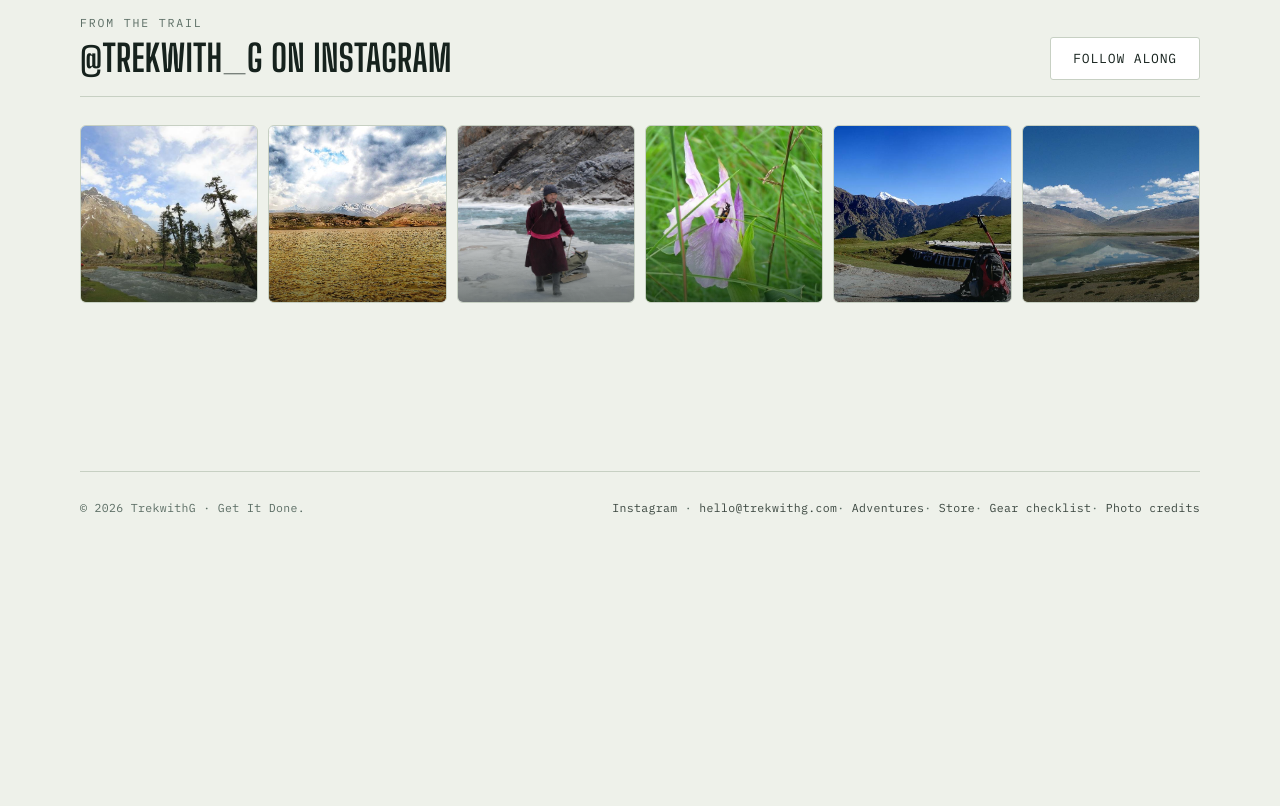
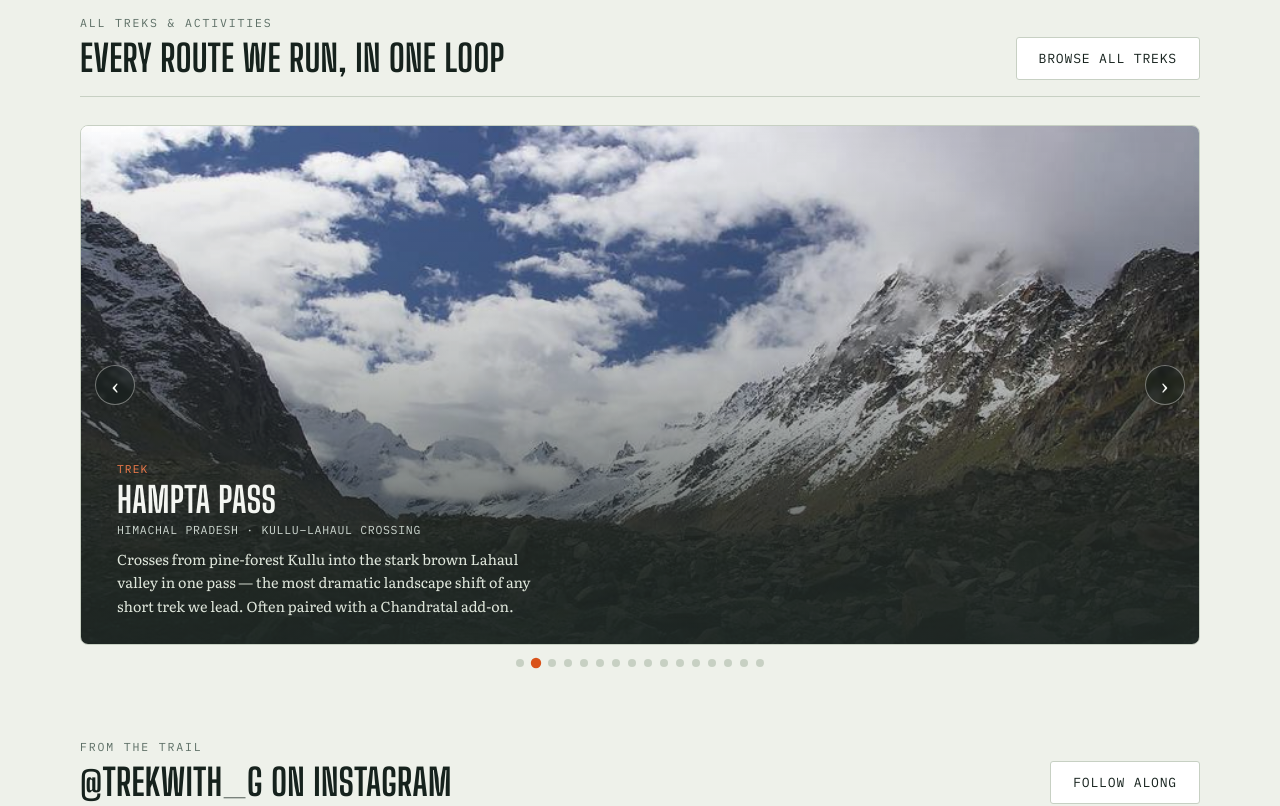
Before and after one commit to akash845/trekwithg-website, a Next.js app: page / in a window 1280 px wide. Shown: the part 1100-1906 px from the top of the page. Before the commit the page ends 1643 px from the top, so only its background shows below. Built offline with nearby package versions, Linux system fonts and the light colour scheme.

Commit message:
Add auto-playing slideshow of all treks and activities to homepage
Gives the landing page a single loop through every fixed-departure
trek and adventure activity instead of requiring a click into /treks
or /adventures to see the full lineup.

Co-Authored-By: Claude Sonnet 5 <noreply@anthropic.com>

```diff
--- a/app/globals.css
+++ b/app/globals.css
@@ -569,6 +569,48 @@ footer a:hover{color:var(--blaze);}
 .gear-card li::before{ content:'—'; position:absolute; left:0; color:var(--blaze); }
 
 /* ---------- Instagram strip ---------- */
+/* ---------- Highlights slideshow ---------- */
+.slideshow{ margin-top:20px; }
+.slideshow-stage{
+  position:relative; width:100%; aspect-ratio:16/9; max-height:520px;
+  border-radius:8px; overflow:hidden; border:1px solid var(--line); background:var(--surface);
+}
+@media (max-width:640px){ .slideshow-stage{ aspect-ratio:4/5; } }
+.slideshow-slide{
+  position:absolute; inset:0; display:block; opacity:0; visibility:hidden;
+  transition:opacity .6s ease; text-decoration:none;
+}
+.slideshow-slide.is-active{ opacity:1; visibility:visible; }
+.slideshow-scrim{
+  position:absolute; inset:0;
+  background:linear-gradient(to top, rgba(11,21,18,.9), rgba(11,21,18,.25) 55%, transparent);
+}
+.slideshow-caption{
+  position:absolute; left:0; right:0; bottom:0; padding:20px clamp(16px,4vw,36px) 26px; color:#F4F6F1;
+}
+.slideshow-kicker{ font-size:.7rem; letter-spacing:.1em; text-transform:uppercase; color:#F0703B; }
+.slideshow-caption h3{
+  font-family:'Big Shoulders Display',sans-serif; text-transform:uppercase; margin-block:6px 4px;
+  font-size:clamp(1.5rem,3.4vw,2.2rem); line-height:1; color:#F4F6F1;
+}
+.slideshow-region{ font-family:'IBM Plex Mono',monospace; font-size:.72rem; letter-spacing:.06em; text-transform:uppercase; color:#CBD6CE; }
+.slideshow-caption p{ margin-top:10px; max-width:52ch; font-size:.9rem; color:#DDE5D9; }
+.slideshow-arrow{
+  position:absolute; top:50%; translate:0 -50%; width:40px; height:40px; border-radius:50%;
+  border:1px solid rgba(244,246,241,.4); background:rgba(11,21,18,.35); color:#F4F6F1;
+  font-size:1.4rem; line-height:1; cursor:pointer; display:flex; align-items:center; justify-content:center;
+  backdrop-filter:blur(2px); transition:background .15s ease;
+}
+.slideshow-arrow:hover{ background:rgba(11,21,18,.6); }
+.slideshow-arrow-prev{ left:14px; }
+.slideshow-arrow-next{ right:14px; }
+.slideshow-dots{ display:flex; gap:8px; justify-content:center; margin-top:14px; flex-wrap:wrap; }
+.slideshow-dot{
+  width:8px; height:8px; border-radius:50%; border:none; padding:0; background:var(--line); cursor:pointer;
+  transition:background .15s ease, transform .15s ease;
+}
+.slideshow-dot.is-active{ background:var(--blaze); transform:scale(1.3); }
+
 .insta-grid{ display:grid; grid-template-columns:repeat(auto-fit,minmax(150px,1fr)); gap:10px; margin-top:20px; }
 .insta-cell{ position:relative; aspect-ratio:1/1; border-radius:6px; overflow:hidden; border:1px solid var(--line); display:block; }
 .insta-cell img{ width:100%; height:100%; object-fit:cover; display:block; transition:transform .2s ease; }
--- a/app/page.tsx
+++ b/app/page.tsx
@@ -1,7 +1,36 @@
 import type { Metadata } from 'next';
 import Image from 'next/image';
+import Link from 'next/link';
 import Hero from '@/components/Hero';
+import HighlightsSlideshow, { type SlideshowItem } from '@/components/HighlightsSlideshow';
 import { BLUR_DATA_URL } from '@/lib/blurPlaceholder';
+import { getAllTreks } from '@/lib/treks';
+import { getAllAdventures } from '@/lib/adventures';
+
+const HIGHLIGHT_SLIDES: SlideshowItem[] = [
+  ...getAllTreks()
+    .filter((trek) => trek.slug !== 'custom')
+    .map((trek) => ({
+      key: `trek-${trek.slug}`,
+      href: `/treks/${trek.slug}`,
+      image: trek.image,
+      imageAlt: trek.imageAlt,
+      kicker: 'Trek',
+      title: trek.title,
+      region: trek.region,
+      desc: trek.desc,
+    })),
+  ...getAllAdventures().map((adventure) => ({
+    key: `adventure-${adventure.slug}`,
+    href: `/adventures/${adventure.slug}`,
+    image: adventure.image,
+    imageAlt: adventure.imageAlt,
+    kicker: adventure.categoryLabel,
+    title: adventure.title,
+    region: adventure.region,
+    desc: adventure.desc,
+  })),
+];
 
 const INSTA_IMAGES = [
   { src: 'images/kedarkantha-harkidun.jpg', alt: 'First light over Har Ki Dun from the Kedarkantha ridge' },
@@ -61,6 +90,19 @@ export default function HomePage() {
       <div className="section">
         <div className="section-head">
           <div>
+            <div className="eyebrow">All treks & activities</div>
+            <h2>Every route we run, in one loop</h2>
+          </div>
+          <Link className="btn btn-outline" href="/treks">
+            Browse all treks
+          </Link>
+        </div>
+        <HighlightsSlideshow items={HIGHLIGHT_SLIDES} />
+      </div>
+
+      <div className="section">
+        <div className="section-head">
+          <div>
             <div className="eyebrow">From the trail</div>
             <h2>@trekwith_g on Instagram</h2>
           </div>
--- /dev/null
+++ b/components/HighlightsSlideshow.tsx
@@ -0,0 +1,116 @@
+'use client';
+
+import Image from 'next/image';
+import Link from 'next/link';
+import { useCallback, useEffect, useRef, useState } from 'react';
+import { BLUR_DATA_URL } from '@/lib/blurPlaceholder';
+
+export interface SlideshowItem {
+  key: string;
+  href: string;
+  image: string;
+  imageAlt: string;
+  kicker: string;
+  title: string;
+  region: string;
+  desc: string;
+}
+
+const AUTOPLAY_MS = 5500;
+
+export default function HighlightsSlideshow({ items }: { items: SlideshowItem[] }) {
+  const [index, setIndex] = useState(0);
+  const [paused, setPaused] = useState(false);
+  const timerRef = useRef<ReturnType<typeof setInterval> | null>(null);
+
+  const goTo = useCallback(
+    (next: number) => {
+      setIndex(((next % items.length) + items.length) % items.length);
+    },
+    [items.length]
+  );
+
+  useEffect(() => {
+    if (paused) return;
+    if (window.matchMedia('(prefers-reduced-motion: reduce)').matches) return;
+
+    timerRef.current = setInterval(() => {
+      setIndex((i) => (i + 1) % items.length);
+    }, AUTOPLAY_MS);
+
+    return () => {
+      if (timerRef.current) clearInterval(timerRef.current);
+    };
+  }, [paused, items.length]);
+
+  const current = items[index];
+
+  return (
+    <div
+      className="slideshow"
+      onMouseEnter={() => setPaused(true)}
+      onMouseLeave={() => setPaused(false)}
+    >
+      <div className="slideshow-stage">
+        {items.map((item, i) => (
+          <Link
+            key={item.key}
+            href={item.href}
+            className={`slideshow-slide${i === index ? ' is-active' : ''}`}
+            aria-hidden={i === index ? undefined : true}
+            tabIndex={i === index ? undefined : -1}
+          >
+            <Image
+              src={`/${item.image}`}
+              alt={item.imageAlt}
+              fill
+              sizes="(max-width: 760px) 100vw, 900px"
+              priority={i === 0}
+              placeholder="blur"
+              blurDataURL={BLUR_DATA_URL}
+              style={{ objectFit: 'cover' }}
+            />
+            <div className="slideshow-scrim" />
+            <div className="slideshow-caption">
+              <div className="slideshow-kicker mono">{item.kicker}</div>
+              <h3>{item.title}</h3>
+              <div className="slideshow-region">{item.region}</div>
+              <p>{item.desc}</p>
+            </div>
+          </Link>
+        ))}
+
+        <button
+          type="button"
+          className="slideshow-arrow slideshow-arrow-prev"
+          onClick={() => goTo(index - 1)}
+          aria-label="Previous"
+        >
+          ‹
+        </button>
+        <button
+          type="button"
+          className="slideshow-arrow slideshow-arrow-next"
+          onClick={() => goTo(index + 1)}
+          aria-label="Next"
+        >
+          ›
+        </button>
+      </div>
+
+      <div className="slideshow-dots" role="tablist" aria-label={`${current.kicker} highlights`}>
+        {items.map((item, i) => (
+          <button
+            key={item.key}
+            type="button"
+            role="tab"
+            aria-selected={i === index}
+            aria-label={item.title}
+            className={`slideshow-dot${i === index ? ' is-active' : ''}`}
+            onClick={() => goTo(i)}
+          />
+        ))}
+      </div>
+    </div>
+  );
+}
```
